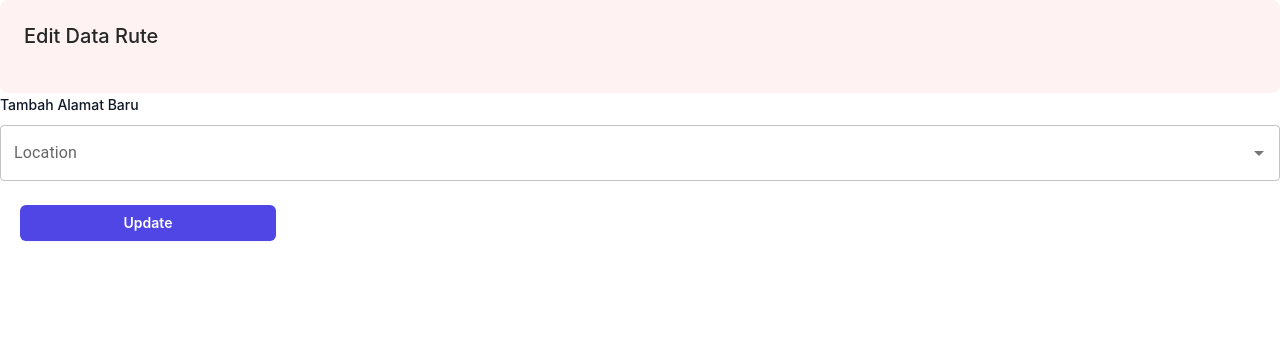
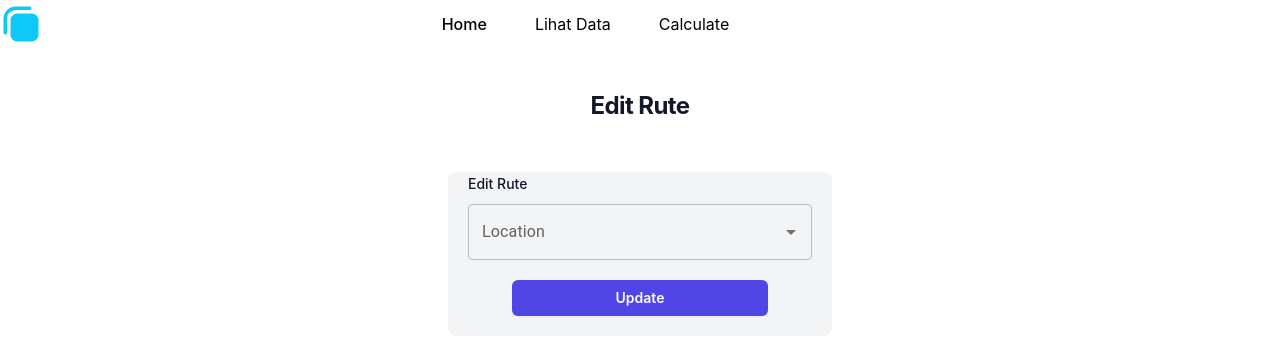
Before and after one commit to senapahlevi/next-qr-code, a Next.js app: page /edit/1 in a window 1280 px wide. Shown: the top 356 px of the page. Built offline with nearby package versions, Linux system fonts and the light colour scheme.

Commit message:
add card box and organize

```diff
--- a/pages/all-data.jsx
+++ b/pages/all-data.jsx
@@ -76,9 +76,13 @@ function AllData() {
         </div>
       </div> */}
 
-      <main class="py-28 relative z-20 max-w-l mx-auto">
-        <div class="max-w-sm px-4 mx-auto">
+<h2 class="mt-10 text-center text-2xl font-bold leading-9 tracking-tight text-gray-900">
+        Data Rute
+      </h2>
+
+      <main class=" my-12 relative max-w-l mx-auto rounded">
           {addresses.map((address) => (
+        <div class="max-w-sm px-5 mx-auto relative bg-gray-100 block rounded-lg">
             <div key={address.ID} className="mt-5 ">
               <div className="">
                 <h3>Tipe Rumah: {address.Tipe}</h3>
@@ -95,22 +99,22 @@ function AllData() {
                   <button
                     onClick={() => handleEdit(address.ID)}
                     type="button"
-                    className="flex w-48 justify-center rounded-md bg-indigo-600 px-3 py-1.5 text-sm font-semibold leading-6 text-white shadow-sm hover:bg-indigo-500 focus-visible:outline focus-visible:outline-2 focus-visible:outline-offset-2 focus-visible:outline-indigo-600"
+                    className="flex w-48 justify-center rounded-md bg-indigo-300 px-3 py-1.5 text-sm font-semibold leading-6 text-white shadow-sm hover:bg-indigo-500 focus-visible:outline focus-visible:outline-2 focus-visible:outline-offset-2 focus-visible:outline-indigo-600"
                   >
                     Edit
                   </button>
                   <button
                     onClick={() => handleDelete(address.ID)}
                     type="button"
-                    className="flex w-48 justify-center rounded-md bg-red-600 px-3 py-1.5 text-sm font-semibold leading-6 text-white shadow-sm hover:bg-red-500 focus-visible:outline focus-visible:outline-2 focus-visible:outline-offset-2 focus-visible:outline-red-600"
+                    className="flex w-48 justify-center rounded-md bg-red-300 px-3 py-1.5 text-sm font-semibold leading-6 text-white shadow-sm hover:bg-red-500 focus-visible:outline focus-visible:outline-2 focus-visible:outline-offset-2 focus-visible:outline-red-600"
                   >
                     Delete
                   </button>
                 </div>
               </div>
             </div>
+        </div>
           ))}
-        </div>
       </main>
     </div>
   );
--- a/pages/edit/[id].js
+++ b/pages/edit/[id].js
@@ -2,6 +2,7 @@ import React, { useState, useEffect } from "react";
 import { useRouter } from "next/router";
 import axios from "axios";
 import { Autocomplete, TextField } from "@mui/material";
+import Header from "../header";
 
 function EditData() {
   const [searchResults, setSearchResults] = React.useState([]);
@@ -20,10 +21,6 @@ function EditData() {
   }, [id]);
   const Alamat = streetAddress;
 
-  //     const handleInputChange = (event, newInputValue) => {
-  //     setInputValue(newInputValue); // update the input value
-  //     handleSearch(newInputValue); // perform the search
-  //   };
   const fetchAddress = async () => {
     try {
       const response = await axios.get(
@@ -75,24 +72,17 @@ function EditData() {
   };
 
   return (
-    <div>
-      <div className="block rounded-lg bg-red-50 dark:bg-neutral-700">
-        <div className="p-6">
-          <h5 className="mb-2 text-xl font-medium leading-tight text-neutral-800 dark:text-neutral-50">
-            Edit Data Rute
-          </h5>
+    <div className="bg-grey-50 mb-10">
+      <Header />
 
-          <div className="px-2 mb-5"></div>
-        </div>
-      </div>
+      <h2 class="mt-10 text-center text-2xl font-bold leading-9 tracking-tight text-gray-900">
+        Edit Rute
+      </h2>
 
-      <main class="space-y-6" >
-        <div>
-          <label
-            for="email"
-            class="block text-sm font-medium leading-6 text-gray-900"
-          >
-            Tambah Alamat Baru
+      <main class=" my-12 relative max-w-l mx-auto rounded">
+        <div class="max-w-sm px-5 mx-auto relative bg-gray-100 block rounded-lg">
+          <label className="block text-sm font-medium leading-6 text-gray-900">
+           Edit Rute
           </label>
           <div class="mt-2">
             <div>
@@ -115,12 +105,9 @@ function EditData() {
                   )}
                 />
               </div>
-            </div>
-          </div>
-        </div>
 
-        <div className="px-5">
-          <div className="grid grid-cols-3 gap-1">
+              <div className="px-5 py-5">
+                <div className="flex justify-center gap-1">
                   <button
                     type="button"
                     onClick={handleUpdate}
@@ -130,6 +117,9 @@ function EditData() {
                   </button>
                 </div>
               </div>
+            </div>
+          </div>
+        </div>
       </main>
     </div>
   );
--- a/pages/homeaddress.jsx
+++ b/pages/homeaddress.jsx
@@ -114,15 +114,15 @@ function HomeAddress() {
   };
 
   return (
-    <div>
+    <div className="bg-grey-50 mb-10">
+
       <h2 class="mt-10 text-center text-2xl font-bold leading-9 tracking-tight text-gray-900">
-        Cari Rute Rumah Kamu
+        Cari Rute
       </h2>
 
-      <form class="space-y-6" action="#" method="POST">
+      <main class=" my-12 relative max-w-md mx-auto rounded bg-gray-100">
         <div>
           <label
-            for="email"
             class="block text-sm font-medium leading-6 text-gray-900"
           >
             Tambah Alamat Baru
@@ -152,7 +152,7 @@ function HomeAddress() {
                 <label class="block text-sm font-medium leading-6 text-gray-900">
                   Tipe Rumah
                 </label>
-                <div class="mt-2">
+                <div class="mt-2 bg-gray-100">
                   <input
                     type="number"
                     value={Tipe}
@@ -166,8 +166,8 @@ function HomeAddress() {
           </div>
         </div>
 
-        <div className="px-5">
-          <div className="grid grid-cols-1 gap-1">
+        <div className="px-5 py-5">
+        <div className="flex justify-center gap-1">
             <button
               type="button"
               onClick={handleSave}
@@ -178,7 +178,7 @@ function HomeAddress() {
 
           </div>
         </div>
-      </form>
+      </main>
       <div></div>
     </div>
   );
```
Also changed, not shown: pages/calculate.jsx (+83 -83 lines). Lines whose indentation alone changed are shown as unchanged.
